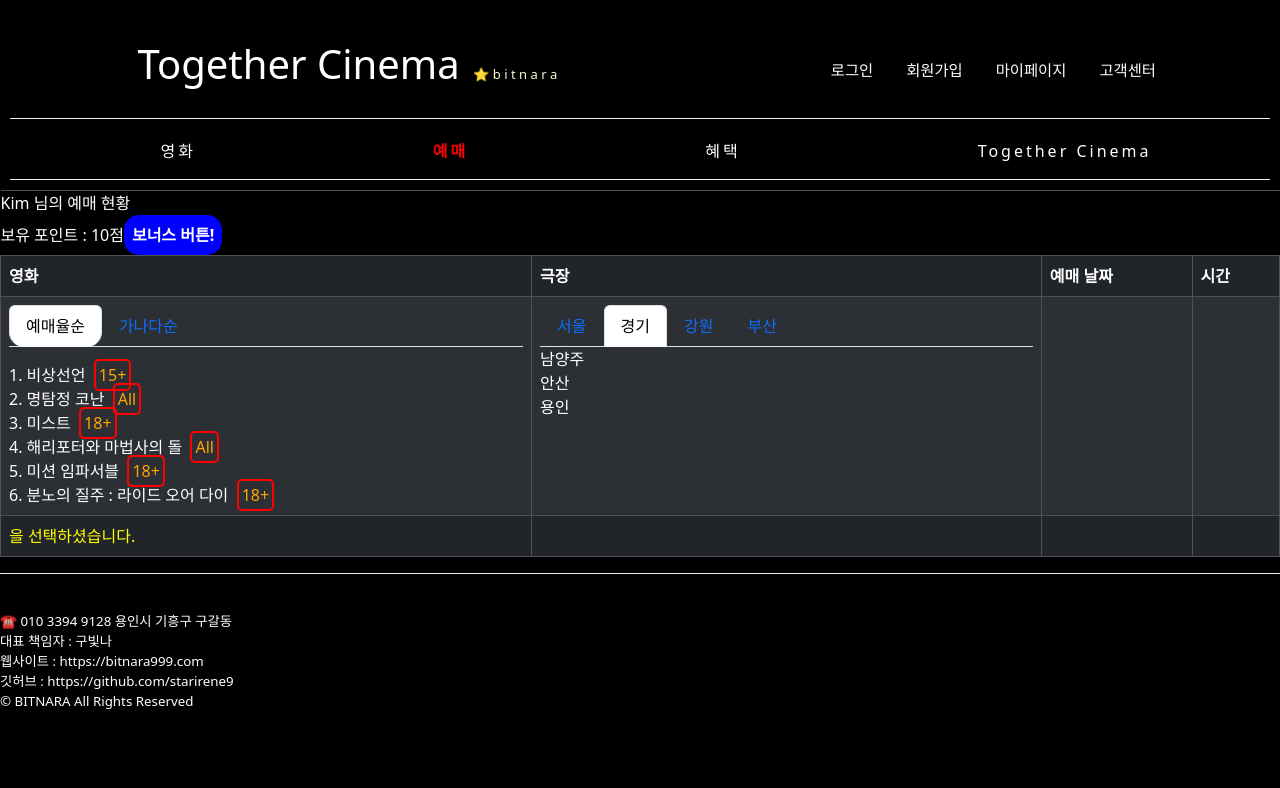
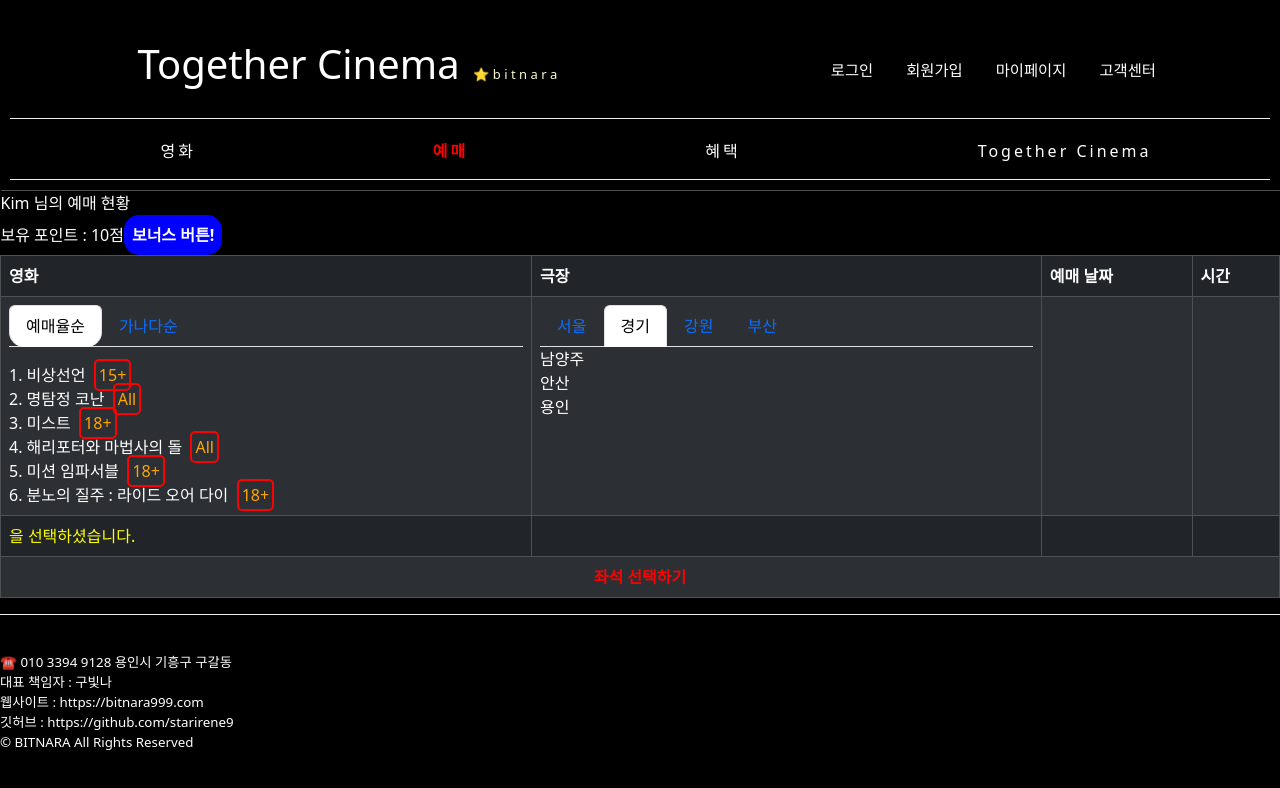
Before and after one commit to starirene9/React-Movie-Project, a React (Create React App) app: page /booking in a window 1280 px wide. Shown: the top 788 px of the page. Built offline with nearby package versions, Linux system fonts and the light colour scheme.

Commit message:
4가지 항목 모두 선택해야 좌석 예매 페이지로 이동

```diff
--- a/src/App.js
+++ b/src/App.js
@@ -8,6 +8,7 @@ import {Routes, Route, Link, useNavigate} from 'react-router-dom'
 import Main from "./MainPage/Main";
 import Detail from "./MainPage/Detail";
 import Booking from "./Booking/Booking";
+import Bookingseat from "./Booking/Bookingseat";
 
 
 function App() {
@@ -51,6 +52,7 @@ function App() {
                 <Route path="/movie/:id" element={<Detail movie={data}/>}/>
                 {/*영화의 아이디에 따라 Detail 상세 페이지가 전환되어 나타난다. Useparams 사용하면 Detail 페이지에서 id 사용 가능*/}
                 <Route path="/booking" element={<Booking data={data}/>}/>
+                <Route path="/booking/seat" element={<Bookingseat data={data}/>}/>
                 <Route path="/benefit" element={<div>혜택 페이지임</div>}/>
                 <Route path="/about" element={<div>Together Cinema란</div>}/>
                 <Route path="*" element={<div>없는 페이지 입니다</div>}/>
--- a/src/Booking/Booking.js
+++ b/src/Booking/Booking.js
@@ -5,9 +5,13 @@ import {useState} from "react";
 import {useDispatch, useSelector} from "react-redux";
 import {increase} from "../store";
 import button from "bootstrap/js/src/button";
+import {useNavigate} from "react-router-dom";
 
 function Booking({data}) {
+    // 모든 항목 클릭 후 좌석 예매 페이지 이동
+    let navigate = useNavigate();
 
+    // 리덕스 사용
     let locations = useSelector((state) => state.locations)
     let user = useSelector((state) => state.user)
     // console.log(user);
@@ -15,7 +19,7 @@ function Booking({data}) {
     // 간단한 프로젝트는 props , 공유가 필요하고 복잡해 지는 것만 redux 사용
     // 모든 state를 의미해서 return state.user 하면 원하는 것만 가져다 쓸 수 있음
     // console.log(locations.서울[0]) //이촌동 이런식으로 가져다 쓰면 됨
-
+    // 리덕스 수정시 dispatch 필요
     let dispatch = useDispatch();
 
     let [selectedMovie, setSelectedMovie] = useState('');
@@ -23,6 +27,7 @@ function Booking({data}) {
     let [selectedDate, setSelectedDate] = useState(null);
     let [selectedTime, setSelectedTime] = useState('');
 
+    // 보너스 버튼
     let [buttonDisabled, setButtonDisabled] = useState(false);
     let [buttonStyle, setButtonStyle] = useState({ backgroundColor: 'blue' });
 
@@ -37,6 +42,15 @@ function Booking({data}) {
             setButtonDisabled(true); // true 로 유지하고
 
             setButtonStyle({backgroundColor: 'gray'}) //배경을 gray 칼라로 변경
+        }
+    }
+    // 좌석 페이지 이동 조건과 함수
+    const canNavigate = selectedMovie && selectedLocation && selectedDate && selectedTime;
+    const handleSeatSelectionClick = () => {
+        if (canNavigate) {
+            navigate('/booking/seat');
+        } else {
+            alert('위의 항목을 모두 선택하셔야 좌석 예매 페이지로 이동합니다.');
         }
     }
 
@@ -73,7 +87,7 @@ function Booking({data}) {
                                             <>
                                                 <div onClick={(e) => {
                                                     e.stopPropagation();
-                                                    setSelectedMovie(e.target.textContent);
+                                                    setSelectedMovie(a.title);
                                                 }}>{a.id}. {a.title} &nbsp;
                                                     <span style={{
                                                         color: 'orange',
@@ -96,7 +110,7 @@ function Booking({data}) {
                                         .map((a, i) => (
                                             <div key={a.id} onClick={(e) => {
                                                 e.stopPropagation();
-                                                setSelectedMovie(e.target.textContent);
+                                                setSelectedMovie(a.title);
                                                 // console.log(e.target.textContent)
                                             }}>
                                                 {a.title} &nbsp;
@@ -169,7 +183,7 @@ function Booking({data}) {
                         <span style={{color: 'yellow'}}>{selectedMovie}을 선택하셨습니다.</span>
                     </td>
                     <td>
-                        <span style={{color: 'yellow'}}>{selectedLocation}</span>
+                        <span style={{color: 'yellow'}}>{selectedMovie && selectedLocation}</span>
                     </td>
                     <td>
                         <span
@@ -179,6 +193,10 @@ function Booking({data}) {
                         <span style={{color: 'yellow'}}>{selectedDate && selectedTime}</span>
                     </td>
                 </tr>
+                <tr>
+                    <td colSpan="4" style={{color:'red', textAlign :'center', fontWeight:'bolder'}}
+                    onClick={handleSeatSelectionClick}>좌석 선택하기</td>
+                </tr>
                 </tbody>
             </Table>
         </>
--- /dev/null
+++ b/src/Booking/Bookingseat.js
@@ -0,0 +1,9 @@
+function Bookingseat(){
+    return(
+        <>
+            <div>좌석 예약 페이지</div>
+        </>
+    );
+}
+
+export default Bookingseat
```
Also changed, not shown: src/Booking/Bookingseat.Module.css (added).
